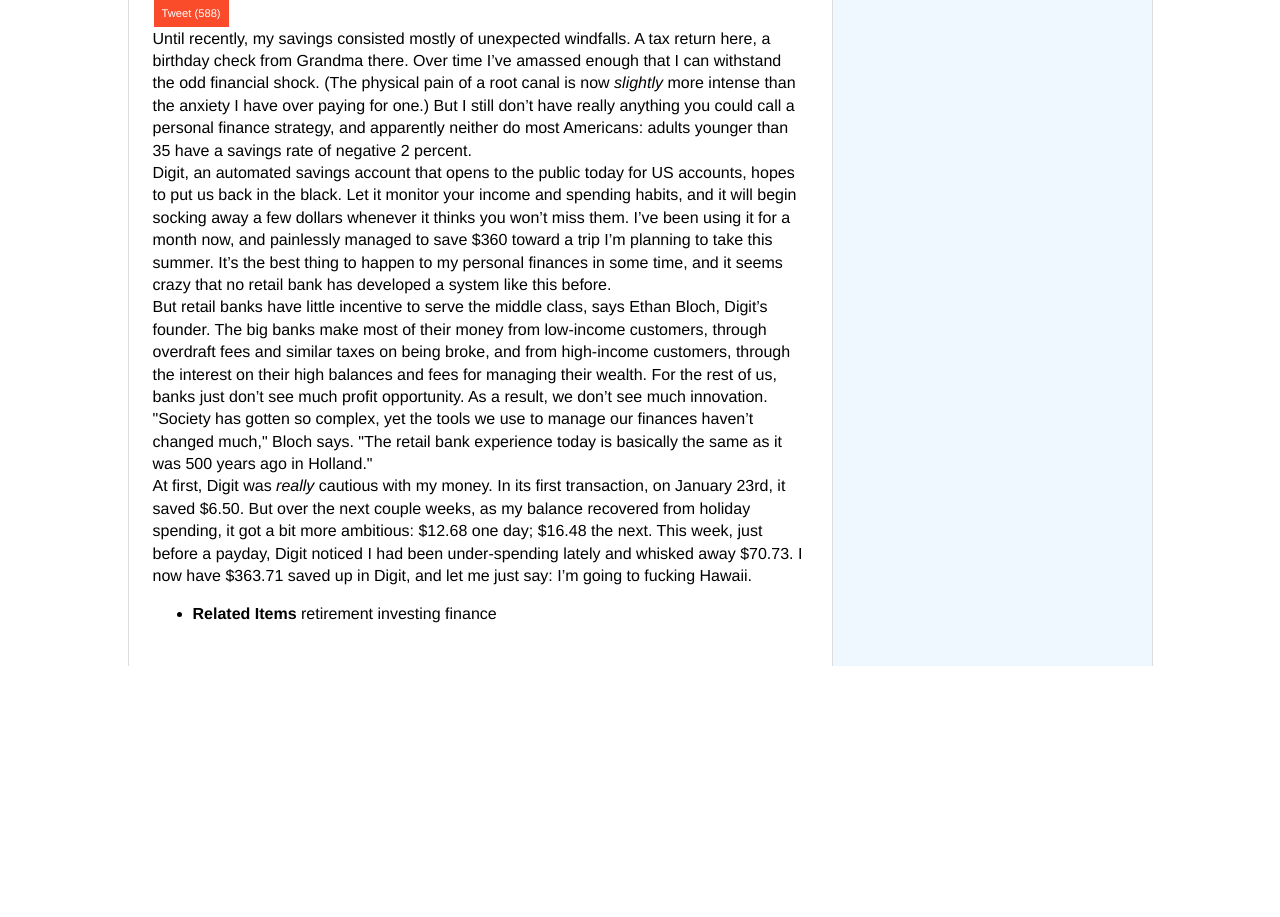
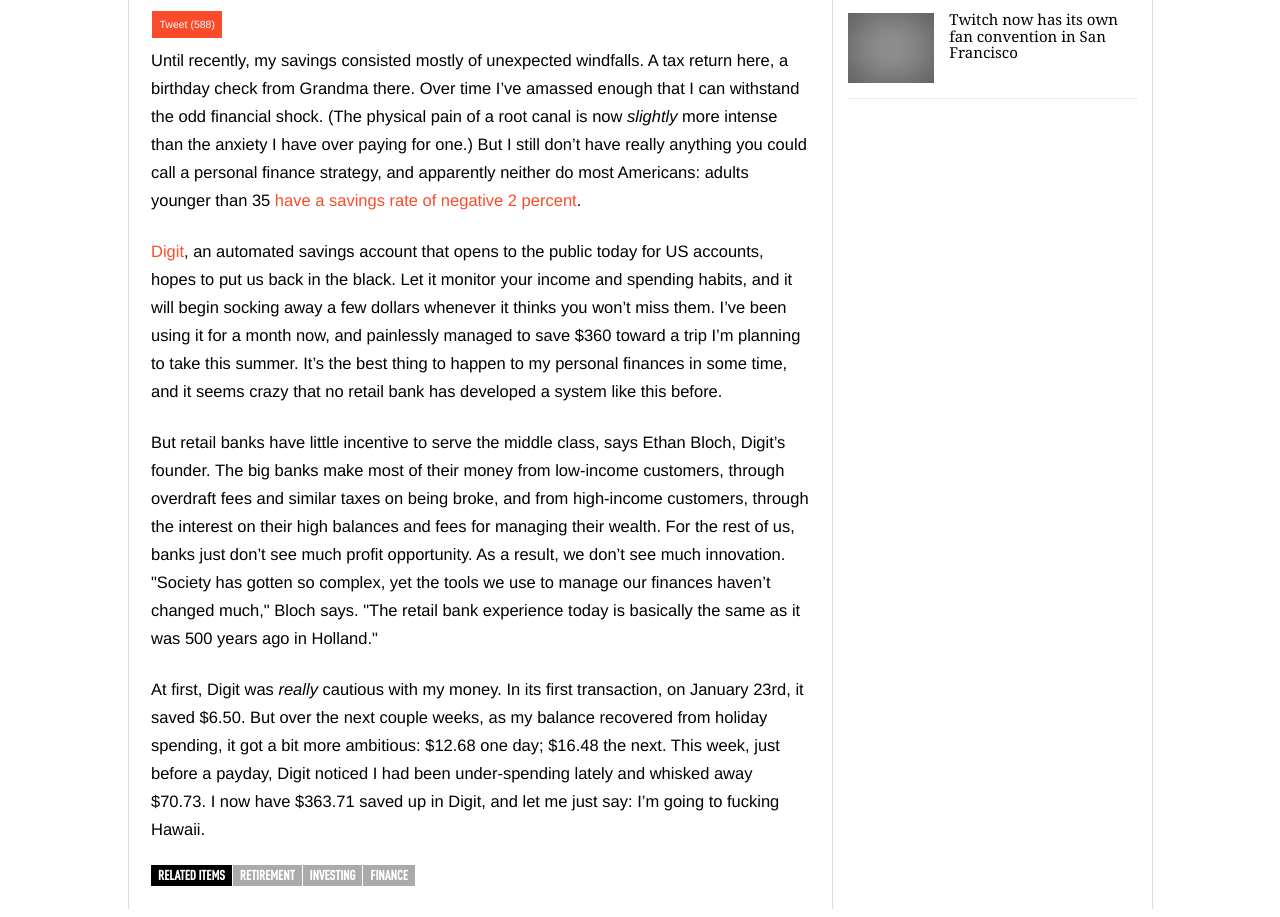
Before and after one commit to sisardor/node-application, a PHP site: page /single.html in a window 1280 px wide. Shown: the part 516-1433 px from the top of the page. Before the commit the page ends 1182 px from the top, so only its background shows below. Run offline with PHP 8.4, Linux system fonts and the light colour scheme; some libraries are stand-ins or nearby versions; grey boxes are pictures that could not be loaded.

Commit message:
Add style sheet

```diff
--- a/react-widget/css/main.css
+++ b/react-widget/css/main.css
@@ -8,12 +8,18 @@ html {
 html {
   font-family: Helvetica,Arial,sans-serif; }
 
+html, body {
+  font-size: 15px; }
+
 a {
   color: inherit;
   text-decoration: none; }
 
 h1, h2, h3, p {
   margin: 0px; }
+
+q {
+  quotes: none !important; }
 
 * {
   -webkit-box-sizing: border-box;
@@ -455,22 +461,31 @@ h1, h2, h3, h4, h5, h6 {
   width: 100%;
   display: table;
   table-layout: fixed; }
-  .main article .m-entry__body .m-entry__content {
-    display: table-cell !important;
-    vertical-align: top;
-    word-break: break-word; }
-    .main article .m-entry__body .m-entry__content .m-article__entry-section {
-      padding: 1.5rem; }
-      .main article .m-entry__body .m-entry__content .m-article__entry-section > .p-dynamic-image {
-        padding-top: 66.66667%;
-        width: 100%; }
-  .main article .m-entry__body .m-entry__sidebar {
-    display: table-cell !important;
-    vertical-align: top;
-    max-width: 320px;
-    width: 320px;
-    background: aliceblue;
-    border-left: 1px solid #ddd; }
+
+.m-entry__body .m-entry__content {
+  word-break: break-word; }
+  @media (min-width: 800px) {
+    .m-entry__body .m-entry__content {
+      display: table-cell !important;
+      vertical-align: top; } }
+  .m-entry__body .m-entry__content .m-article__entry-section {
+    padding: 1.5rem; }
+    .m-entry__body .m-entry__content .m-article__entry-section > .p-dynamic-image {
+      padding-top: 66.66667%;
+      width: 100%; }
+.m-entry__body .m-entry__sidebar {
+  word-break: break-word; }
+  @media (min-width: 800px) {
+    .m-entry__body .m-entry__sidebar {
+      max-width: 320px;
+      width: 320px; } }
+  @media (min-width: 800px) {
+    .m-entry__body .m-entry__sidebar {
+      border-left: 1px solid #ddd; } }
+  @media (min-width: 800px) {
+    .m-entry__body .m-entry__sidebar {
+      display: table-cell !important;
+      vertical-align: top; } }
 
 .p-button-social.facebook {
   background-color: #325a97; }
@@ -516,3 +531,95 @@ h1, h2, h3, h4, h5, h6 {
 
 .m-article__follow-bar {
   display: block; }
+
+.m-article__entry a {
+  color: #fa4b2a; }
+
+.m-article__entry-container {
+  display: table;
+  table-layout: fixed;
+  width: 100%;
+  margin-top: 1rem; }
+  .m-article__entry-container .m-article__share-buttins {
+    display: table-row; }
+  .m-article__entry-container .m-article__entry {
+    display: table-cell;
+    vertical-align: top;
+    padding-top: .5rem; }
+    .m-article__entry-container .m-article__entry p {
+      font-size: 1.1rem;
+      font-weight: 300;
+      margin: 1.5rem 0;
+      line-height: 1.7; }
+    .m-article__entry-container .m-article__entry p:first-child {
+      margin-top: 0; }
+    .m-article__entry-container .m-article__entry q {
+      font-family: ff-din-web-condensed,Helvetica,sans-serif;
+      font-size: 1.9rem;
+      font-weight: 700;
+      font-style: italic;
+      text-transform: uppercase;
+      color: #fa4b2a;
+      margin: 1.75rem 1.75rem 1.5rem;
+      quotes: none;
+      display: block;
+      line-height: 1; }
+    .m-article__entry-container .m-article__entry q.left {
+      float: left;
+      margin-left: 0;
+      max-width: 40%; }
+
+@media (min-width: 1025px) {
+  .m-article__entry q, .m-stream__header q {
+    font-size: 2.2rem;
+    margin: 2.5rem 2.5rem 2.2rem; } }
+.m-article__sources {
+  list-style-type: none;
+  margin: 0 !important;
+  padding: 0 !important;
+  font-size: 0; }
+  .m-article__sources a, .m-article__sources strong {
+    font-family: ff-din-web-condensed,Helvetica,sans-serif;
+    font-size: .9rem !important;
+    font-weight: 600;
+    text-transform: uppercase;
+    color: #FFF;
+    display: inline-block;
+    padding: 5px 7px 2px;
+    line-height: 1 !important;
+    margin: 0 1px 1px 0; }
+  .m-article__sources a {
+    background-color: #AAA; }
+  .m-article__sources strong {
+    background-color: #000; }
+
+.p-rock__basic-article-list {
+  list-style-type: none;
+  margin: 0;
+  padding: 0 1rem; }
+  .p-rock__basic-article-list li {
+    border-bottom: 1px dotted #ddd;
+    padding: 1rem 0;
+    position: relative; }
+    .p-rock__basic-article-list li .p-dynamic-image {
+      float: left;
+      width: 30%;
+      height: 70px; }
+    .p-rock__basic-article-list li h3 {
+      font-family: Adelle,Georgia,serif;
+      font-size: 1rem;
+      font-weight: 400;
+      float: left;
+      width: 70%;
+      margin: 0;
+      padding: 0 0 0 1rem;
+      position: relative;
+      top: -2px;
+      line-height: 1.1; }
+  .p-rock__basic-article-list li:before, .p-rock__basic-article-list li:after {
+    content: ".";
+    display: block;
+    height: 0;
+    overflow: hidden; }
+  .p-rock__basic-article-list li:after {
+    clear: both; }
```
Also changed, not shown: react-widget/css/scss/_side-bar.scss (added, +41 -0 lines).
